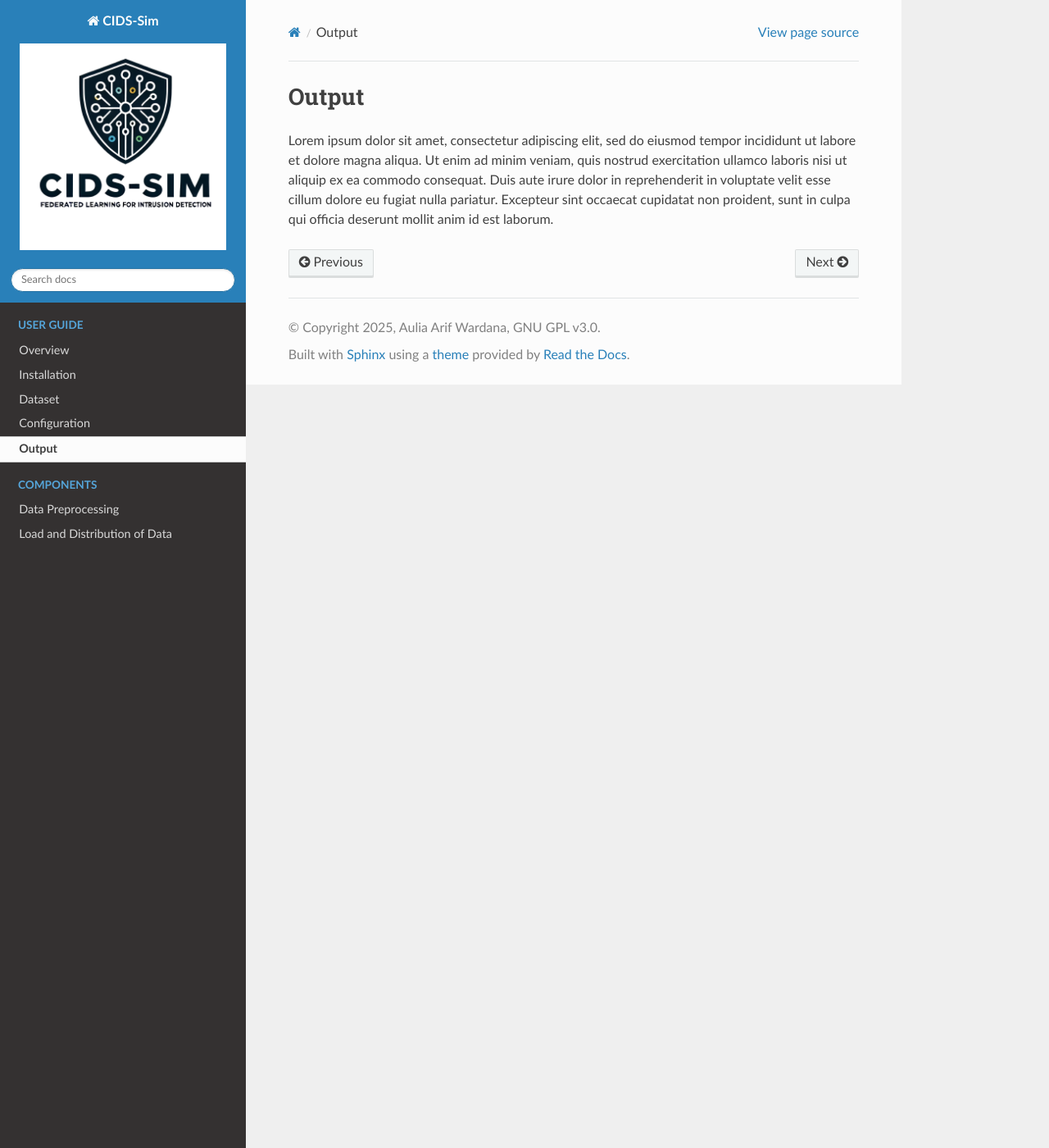
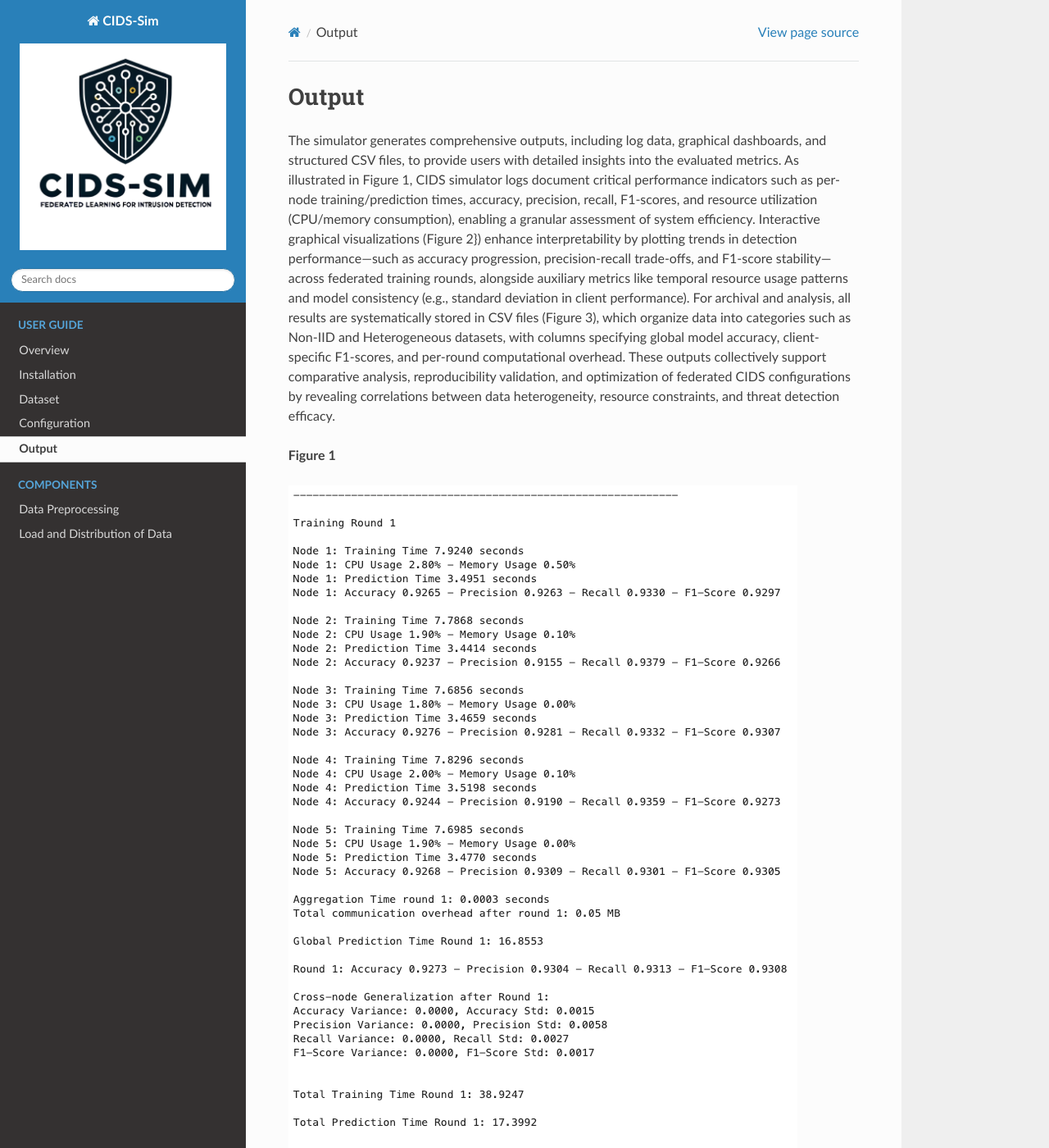
Before and after one commit to aulwardana/cids-sim-doc, a Sphinx documentation site: the page built from docs/source/tutor/output.rst, in a window 1280 px wide and 1400 px high. Shown: the whole window at 82% size. Built offline with Sphinx 7.4.7 and the Read the Docs theme 3.1.0, drawn with Linux system fonts in a browser that asks for light colours; pages that are not in the unit, such as notebooks, are missing from menus.

Commit message:
create output page and fix some other page

```diff
--- a/docs/source/tutor/dataset.rst
+++ b/docs/source/tutor/dataset.rst
@@ -15,6 +15,12 @@ A usage example of CoAt-Set in practice is in multi-agent CIDS setups where each
 
 To further increase heterogeneity, each CIDS agent can be assigned a different CoAt-Set version, such as "CoAt_CIC-BoT-IoT-V2.parquet," "CoAt_CIC-IDS2017-V2.parquet," "CoAt_CIC-ToN-IoT-V2.parquet," "CoAt_CIC-UNSW-NB15_Feeded-V2.parquet," and "CoAt_CSE-CIC-IDS2018_Feeded.parquet." Each dataset represents a unique network environment, with each agent positioned in a distinct network segment to detect coordinated attacks. This diversity enables CIDS agents to capture a range of attack patterns, supporting the development of robust, flexible intrusion detection strategies across heterogeneous networks.
 
+**Download The Dataset**
+
+Please download the dataset using link below:
+
 .. note::
 
     CoAt-Set Download Link: https://data.mendeley.com/datasets/28tmfg3rzb/2
+
+After download, you can put all the dataset files in ``dataset`` folder.
--- a/docs/source/tutor/installation.rst
+++ b/docs/source/tutor/installation.rst
@@ -95,6 +95,10 @@ Then open the cloned repositories
 
 Next, you need to install the requirement for the library.
 
+**Download The Dataset**
+
+Please download the dataset at `this link. <https://data.mendeley.com/datasets/28tmfg3rzb/2>`_ After download, you can put all the dataset files in ``dataset`` folder.
+
 **Run Jupyter Notebook**
 
 Run this command to open Jupyter Notebook in browser.
--- a/docs/source/tutor/output.rst
+++ b/docs/source/tutor/output.rst
@@ -3,7 +3,16 @@
 Output
 ===========
 
-Lorem ipsum dolor sit amet, consectetur adipiscing elit, sed do eiusmod tempor incididunt ut labore et dolore magna aliqua.
-Ut enim ad minim veniam, quis nostrud exercitation ullamco laboris nisi ut aliquip ex ea commodo consequat.
-Duis aute irure dolor in reprehenderit in voluptate velit esse cillum dolore eu fugiat nulla pariatur.
-Excepteur sint occaecat cupidatat non proident, sunt in culpa qui officia deserunt mollit anim id est laborum.
+The simulator generates comprehensive outputs, including log data, graphical dashboards, and structured CSV files, to provide users with detailed insights into the evaluated metrics. As illustrated in Figure 1, CIDS simulator logs document critical performance indicators such as per-node training/prediction times, accuracy, precision, recall, F1-scores, and resource utilization (CPU/memory consumption), enabling a granular assessment of system efficiency. Interactive graphical visualizations (Figure 2}) enhance interpretability by plotting trends in detection performance—such as accuracy progression, precision-recall trade-offs, and F1-score stability—across federated training rounds, alongside auxiliary metrics like temporal resource usage patterns and model consistency (e.g., standard deviation in client performance). For archival and analysis, all results are systematically stored in CSV files (Figure 3), which organize data into categories such as Non-IID and Heterogeneous datasets, with columns specifying global model accuracy, client-specific F1-scores, and per-round computational overhead. These outputs collectively support comparative analysis, reproducibility validation, and optimization of federated CIDS configurations by revealing correlations between data heterogeneity, resource constraints, and threat detection efficacy.
+
+**Figure 1**
+
+.. image:: ../resource/sample-log.png
+
+**Figure 2**
+
+.. image:: ../resource/sample-viz.png
+
+**Figure 3**
+
+.. image:: ../resource/sample-file.png
```
Also changed, not shown: docs/source/resource/sample-file.png (added), docs/source/resource/sample-log.png (added), docs/source/resource/sample-viz.png (added).
